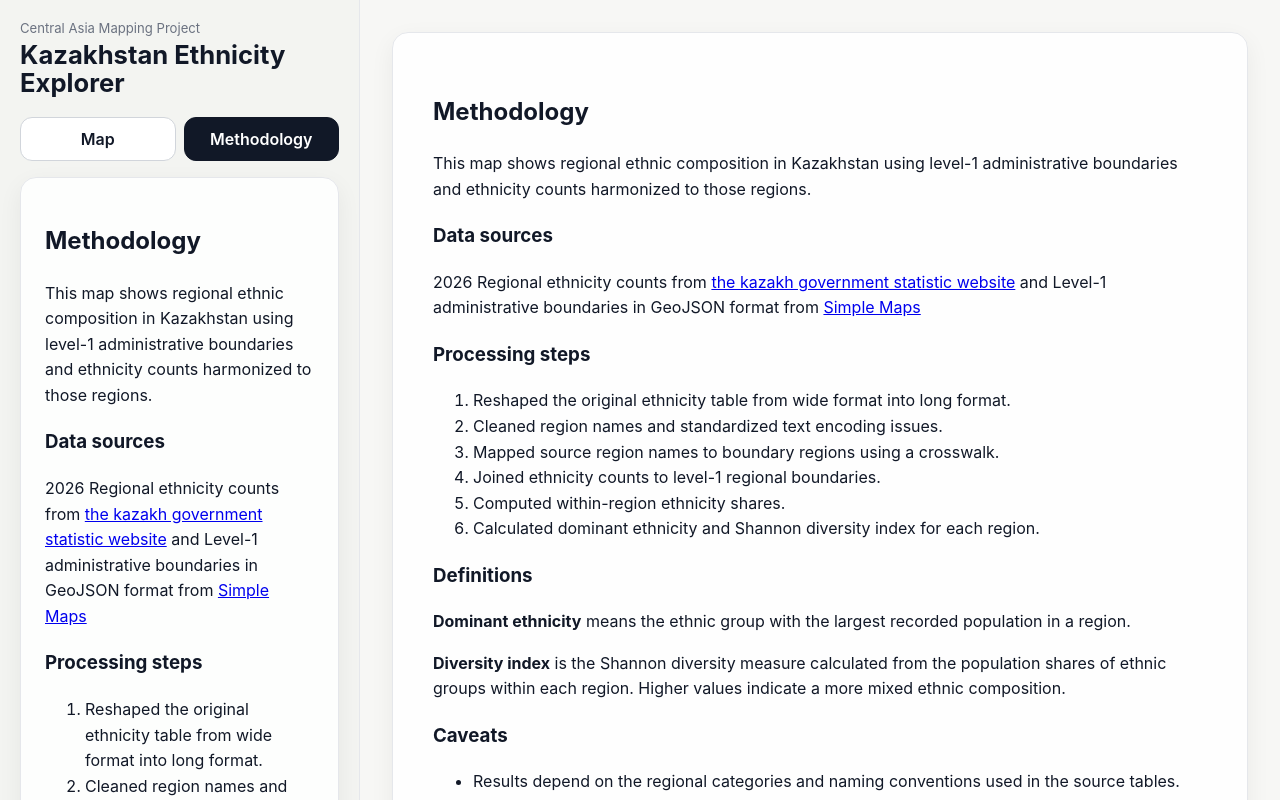
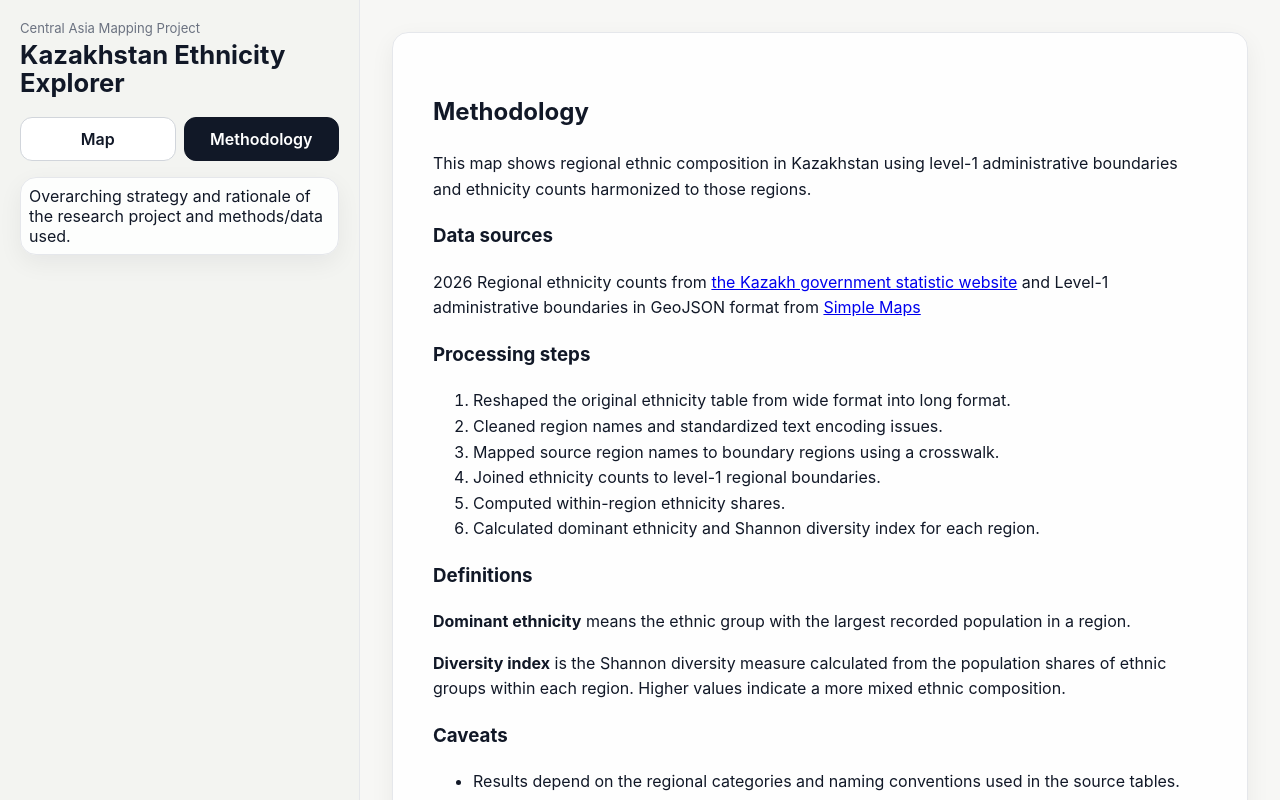
Before and after one commit to zoeisabelleclark/CentralAsia_MappingProject, a React (Vite) app in the folder web/: page / in a window 1280 px wide. Both pictures are taken after a click on the button "Methodology". Shown: the top 800 px of the page. Built offline with nearby package versions, Linux system fonts and the light colour scheme.

Commit message:
minor changes

```diff
--- a/web/src/App.jsx
+++ b/web/src/App.jsx
@@ -208,7 +208,7 @@ export default function App() {
                     </div>
                 ) : (
                     <div style={{ ...panelStyle, padding: "0.5rem" }}>
-                        <Methodology />
+                        Overarching strategy and rationale of the research project and methods/data used.
                     </div>
                 )}
             </aside>
--- a/web/src/components/Methodology.jsx
+++ b/web/src/components/Methodology.jsx
@@ -12,7 +12,7 @@ export default function Methodology() {
 
             <h3>Data sources</h3>
             <p>
-                2026 Regional ethnicity counts from <a href="https://stat.gov.kz/en/industries/social-statistics/demography/">the kazakh government statistic website</a> and
+                2026 Regional ethnicity counts from <a href="https://stat.gov.kz/en/industries/social-statistics/demography/">the Kazakh government statistic website</a> and
                 Level-1 administrative boundaries in GeoJSON format from <a href="https://simplemaps.com/gis/country/kz">Simple Maps</a>
             </p>
 
```
